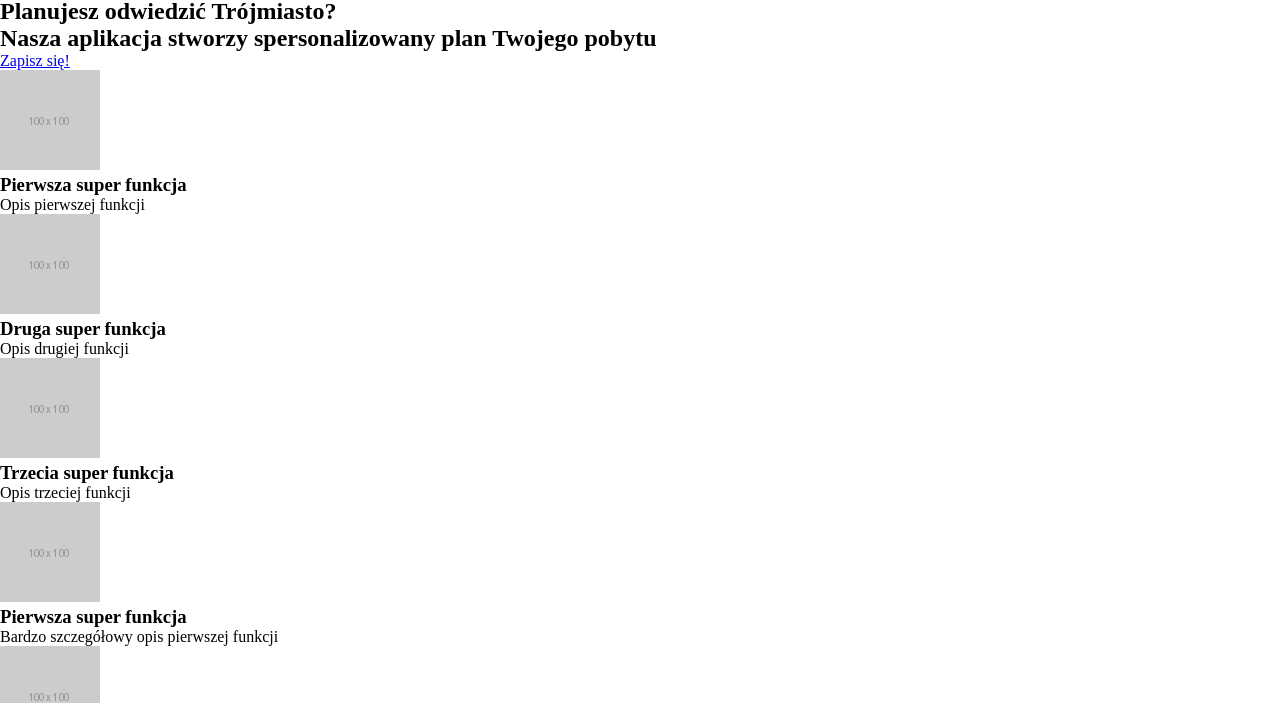
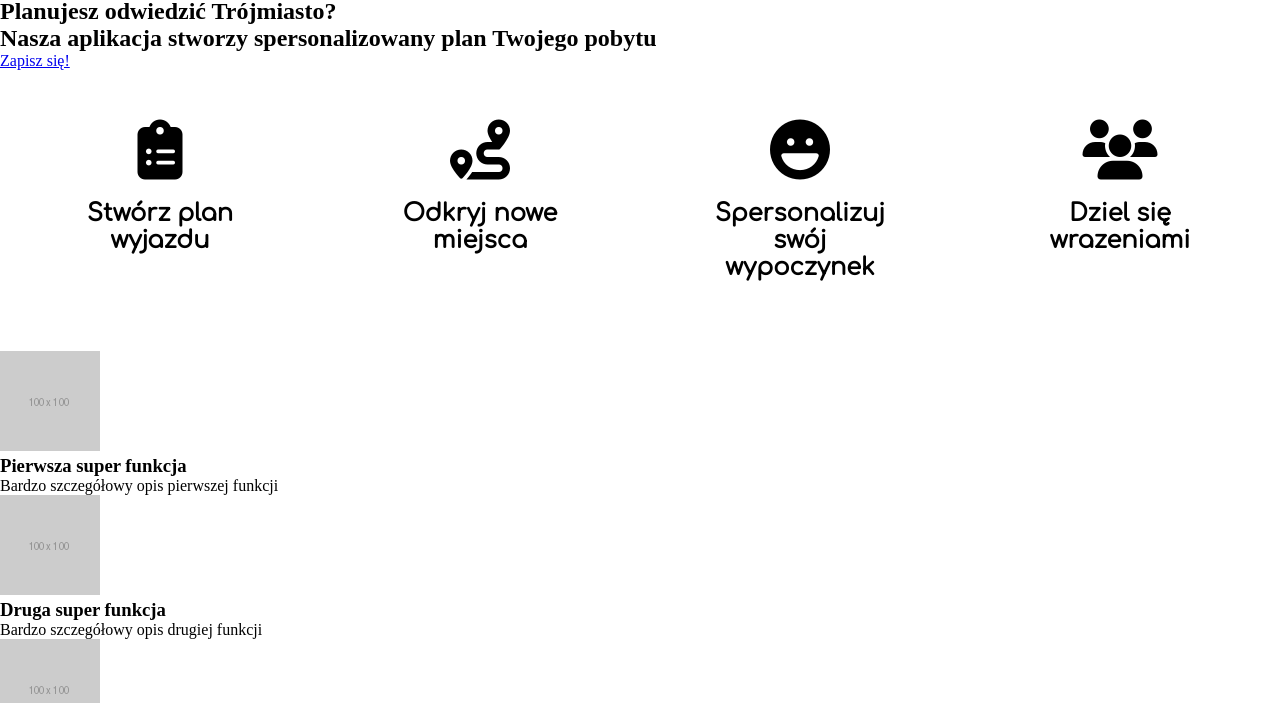
Before and after one commit to infoshareacademy/jfdd14-uMnieDziala, a plain HTML site: page landing-page/index.html in a window 1280 px wide. Shown: the part 106-809 px from the top of the page. Drawn offline with Linux system fonts and the light colour scheme.

Commit message:
main-functions-finish

```diff
--- /dev/null
+++ b/landing-page/functions.css
@@ -0,0 +1,40 @@
+.functions__box {
+    display: flex;
+    flex-direction: column;
+    width: 100%;
+    align-items: center;
+    padding: 20px;
+}
+
+.fas, .far {
+    font-size: 50px;
+
+}
+.functions__title {
+    font-size: medium;
+    text-align: center;
+    padding: 20px;
+    font-family: 'Comfortaa', cursive;
+}
+@media only screen and (min-width: 768px){
+    .functions{
+       display: flex;
+       flex-direction: row;
+       width: 100%;
+    }
+
+    .functions__box{
+        padding: 50px;
+    }
+
+    .fas, .far {
+        font-size: 60px;
+    }
+
+    .functions__title {
+        font-size: x-large;
+        text-align: center;
+        padding: 20px;
+        font-family: 'Comfortaa', cursive;
+    }
+}
--- a/landing-page/index.html
+++ b/landing-page/index.html
@@ -4,7 +4,10 @@
     <meta charset="UTF-8">
     <meta name="viewport" content="width=device-width, initial-scale=1.0">
     <title>Document</title>
+    <link href="https://fonts.googleapis.com/css?family=Comfortaa|Montserrat&display=swap&subset=latin-ext" rel="stylesheet">
+    <script src="https://kit.fontawesome.com/9b64768612.js" crossorigin="anonymous"></script>
     <link rel="stylesheet" type="text/css" href="main.css">
+    <link rel="stylesheet" type="text/css" href="functions.css">
 </head>
 <body>
 
@@ -26,31 +29,35 @@
     </section>
 
     <section id="functions" class="functions">
-        <div>
-            <img src="img/100x100.png">
-            <h3>Pierwsza super funkcja</h3>
-            <p>Opis pierwszej funkcji</p>
+        <div class="functions__box">
+            <i class="fas fa-clipboard-list"></i>
+            <h2 class="functions__title">Stwórz plan wyjazdu</h2>
         </div>
-        <div>
-            <img src="img/100x100.png">
-            <h3>Druga super funkcja</h3>
-            <p>Opis drugiej funkcji</p>
+
+        <div class="functions__box">
+            <i class="fas fa-route"></i>
+            <h2 class="functions__title">Odkryj nowe miejsca</h2>
         </div>
-        <div>
-            <img src="img/100x100.png">
-            <h3>Trzecia super funkcja</h3>
-            <p>Opis trzeciej funkcji</p>
+
+        <div class="functions__box">
+            <i class="fas fa-laugh"></i>
+            <h2 class="functions__title">Spersonalizuj swój wypoczynek</h2>
+        </div>
+
+        <div class="functions__box">
+            <i class="fas fa-users"></i>
+            <h2 class="functions__title">Dziel się wrazeniami</h2>
         </div>
     </section>
 
     <section id="details" class="details">
         <div>
-            <img src="img/100x100.png">
+            <img class="functions__img" src="img/100x100.png">
             <h3>Pierwsza super funkcja</h3>
             <p>Bardzo szczegółowy opis pierwszej funkcji</p>
         </div>
         <div>
-            <img src="img/100x100.png">
+            <img class="functions__img"src="img/100x100.png">
             <h3>Druga super funkcja</h3>
             <p>Bardzo szczegółowy opis drugiej funkcji</p>
         </div>
```
